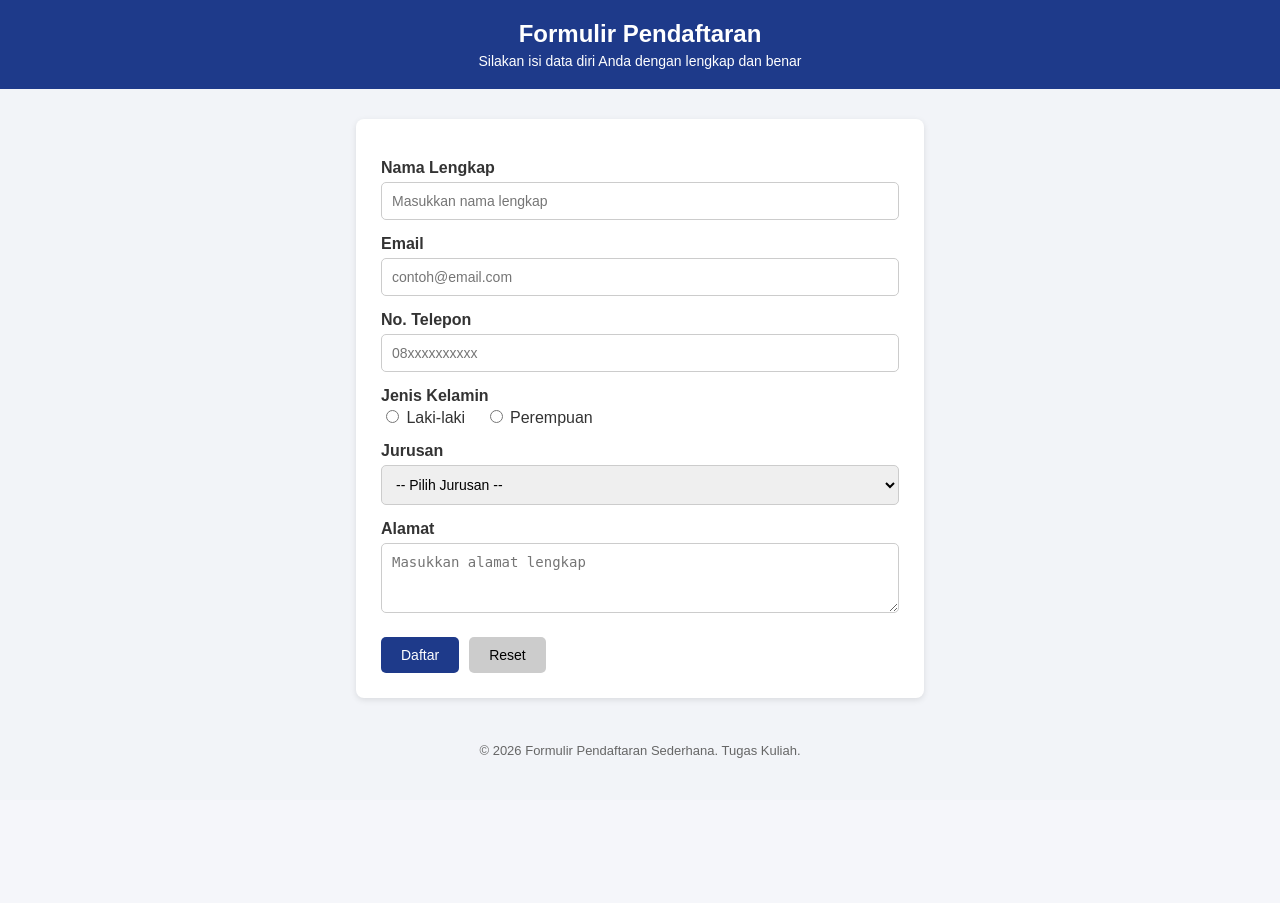
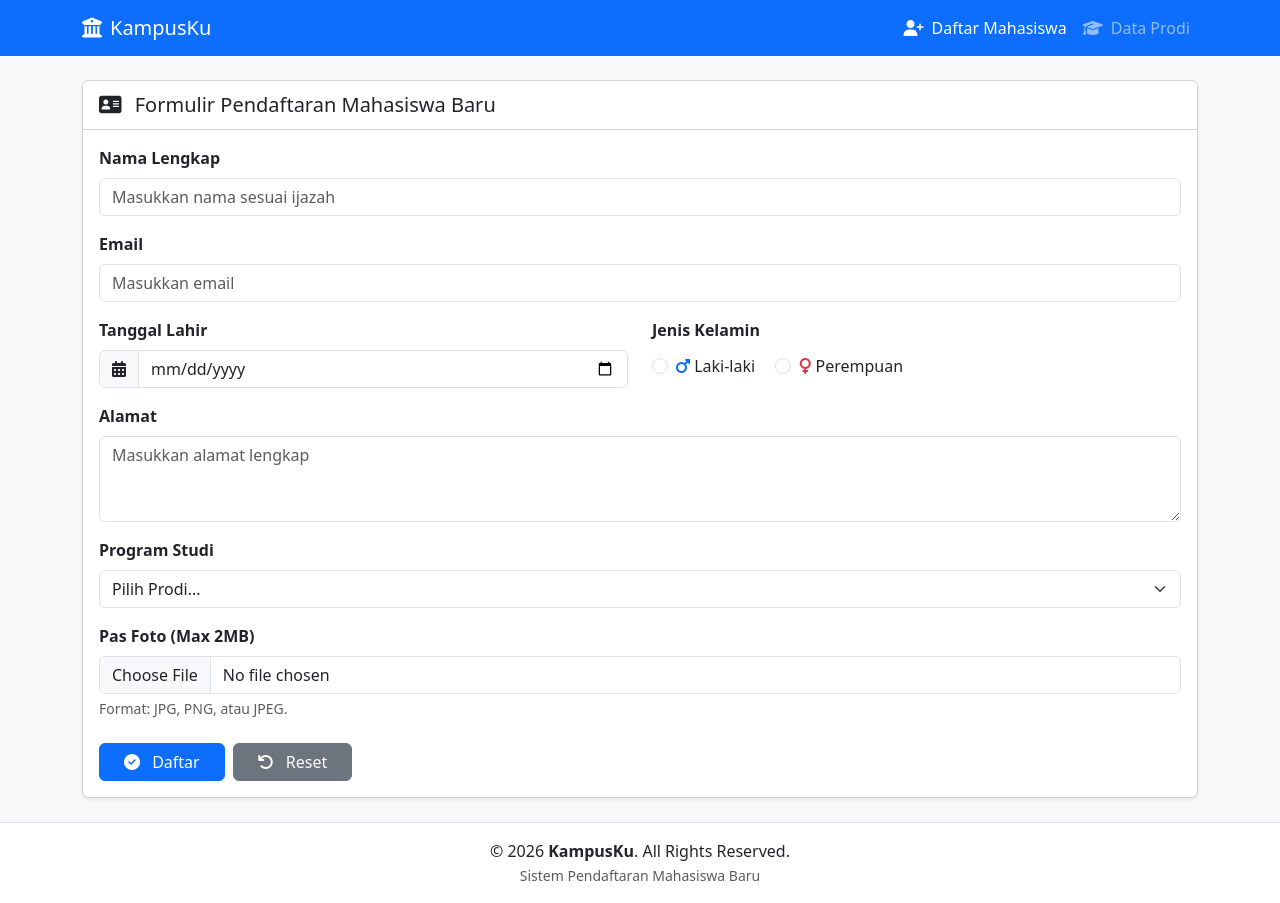
Before and after one commit to iputusathyapremasuarbawa-stack/koma, a PHP site: page /Kuliah/form_tambah.php in a window 1280 px wide. Before the commit the page ends 758 px from the top, so only its background shows below. Run offline with PHP 8.4, Linux system fonts and the light colour scheme.

Commit message:
Rebuild registration form to follow the course reference
Uses Bootstrap 5.3 and Font Awesome 6.4, a KampusKu navbar and footer,
a $title passed to header.php, birth date, study program and photo
upload fields, the JavaScript photo check, and a MahasiswaBaru class
that shows the submitted data. Processing stays in form_tambah.php so
the folder keeps its three files.

Co-Authored-By: Claude Opus 5.5 <noreply@anthropic.com>
Claude-Session: https://claude.ai/code/session_01Dg3BVGV75u2iXAGtD5so29

```diff
--- a/Kuliah/footer.php
+++ b/Kuliah/footer.php
@@ -1,6 +1,10 @@
     </main>
-    <footer>
-        &copy; <?php echo date('Y'); ?> Formulir Pendaftaran Sederhana. Tugas Kuliah.
+
+    <footer class="bg-white border-top py-3 text-center">
+        <div>&copy; <?= date('Y') ?> <strong>KampusKu</strong>. All Rights Reserved.</div>
+        <small class="text-muted">Sistem Pendaftaran Mahasiswa Baru</small>
     </footer>
+
+    <script src="https://cdn.jsdelivr.net/npm/bootstrap@5.3.0/dist/js/bootstrap.bundle.min.js"></script>
 </body>
 </html>
--- a/Kuliah/form_tambah.php
+++ b/Kuliah/form_tambah.php
@@ -1,117 +1,188 @@
 <?php
+$title = "Form Pendaftaran";
 include 'header.php';
 
-// Nilai awal setiap kolom (kosong)
-$nama     = '';
-$email    = '';
-$telepon  = '';
-$jk       = '';
-$jurusan  = '';
-$alamat   = '';
-$error    = [];
-$berhasil = false;
+// 1. Definisi Class
+class MahasiswaBaru {
+    // Property untuk menyimpan data mahasiswa
+    public $nama;
+    public $email;
+    public $tgl_lahir;
+    public $jenis_kelamin;
+    public $alamat;
+    public $id_prodi;
+    public $foto_nama;
+    public $foto_ukuran;
 
-// Proses data ketika tombol Daftar ditekan
-if ($_SERVER['REQUEST_METHOD'] === 'POST') {
-    $nama    = trim($_POST['nama'] ?? '');
-    $email   = trim($_POST['email'] ?? '');
-    $telepon = trim($_POST['telepon'] ?? '');
-    $jk      = $_POST['jk'] ?? '';
-    $jurusan = $_POST['jurusan'] ?? '';
-    $alamat  = trim($_POST['alamat'] ?? '');
-
-    // Validasi sederhana
-    if ($nama === '') {
-        $error[] = 'Nama lengkap wajib diisi.';
-    }
-    if (!filter_var($email, FILTER_VALIDATE_EMAIL)) {
-        $error[] = 'Format email tidak valid.';
-    }
-    if (!preg_match('/^[0-9]{10,13}$/', $telepon)) {
-        $error[] = 'Nomor telepon harus berupa angka 10 sampai 13 digit.';
-    }
-    if ($jk !== 'Laki-laki' && $jk !== 'Perempuan') {
-        $error[] = 'Jenis kelamin wajib dipilih.';
-    }
-    if ($jurusan === '') {
-        $error[] = 'Jurusan wajib dipilih.';
-    }
-    if ($alamat === '') {
-        $error[] = 'Alamat wajib diisi.';
+    // Constructor: Otomatis jalan saat objek dibuat
+    public function __construct($data, $file) {
+        $this->nama          = htmlspecialchars($data['nama']);
+        $this->email         = htmlspecialchars($data['email']);
+        $this->tgl_lahir     = $data['tgl_lahir'];
+        $this->jenis_kelamin = $data['jenis_kelamin'];
+        $this->alamat        = htmlspecialchars($data['alamat']);
+        $this->id_prodi      = $data['id_prodi'];
+        $this->foto_nama     = htmlspecialchars($file['foto_mhs']['name']);
+        $this->foto_ukuran   = $file['foto_mhs']['size'];
     }
 
-    if (empty($error)) {
-        $berhasil = true;
+    public function getNamaProdi() {    // Method: Logika penentuan Nama Prodi
+        $daftar_prodi = [
+            "1" => "Sistem Komputer",
+            "2" => "Sistem Informasi",
+            "3" => "Teknologi Informasi"
+        ];
+        return $daftar_prodi[$this->id_prodi] ?? "Prodi Tidak Diketahui";
     }
+
+    public function getFormatJK() { // Method: Logika penentuan Jenis Kelamin
+        return ($this->jenis_kelamin == "L") ? "Laki-laki" : "Perempuan";
+    }
+
+    public function getTanggalLahir() { // Method: Format Tanggal
+        return date('d-M-Y', strtotime($this->tgl_lahir));
+    }
+
+    public function getFormatUkuranFoto() { // Method: Format Ukuran Foto
+        return number_format($this->foto_ukuran / 1024, 2) . " KB";
+    }
+} // End of Class MahasiswaBaru
+
+// 2. Implementasi Objek
+if ($_SERVER["REQUEST_METHOD"] == "POST") {
+    // Membuat Objek baru dari Class MahasiswaBaru
+    $mhs = new MahasiswaBaru($_POST, $_FILES);
+?>
+    <div class="card shadow-sm">
+        <div class="card-body">
+            <div class="alert alert-success">
+                <h5><i class="fa-solid fa-circle-check"></i> Validasi Berhasil!</h5>
+                <p class="mb-0">Data dikelola menggunakan Class MahasiswaBaru</p>
+            </div>
+
+            <strong>Ringkasan Data:</strong>
+            <table class="table table-striped mt-2">
+                <tr><th style="width: 35%">Nama</th><td><?= $mhs->nama ?></td></tr>
+                <tr><th>Email</th><td><?= $mhs->email ?></td></tr>
+                <tr><th>Jenis Kelamin</th><td><?= $mhs->getFormatJK() ?></td></tr>
+                <tr><th>Prodi</th><td><?= $mhs->getNamaProdi() ?></td></tr>
+                <tr><th>Tanggal Lahir</th><td><?= $mhs->getTanggalLahir() ?></td></tr>
+                <tr><th>Alamat</th><td><?= $mhs->alamat ?></td></tr>
+                <tr><th>Nama File Foto</th><td><?= $mhs->foto_nama ?></td></tr>
+                <tr><th>Ukuran File Foto</th><td><?= $mhs->getFormatUkuranFoto() ?></td></tr>
+            </table>
+
+            <a href="form_tambah.php" class="btn btn-primary px-4">
+                <i class="fa-solid fa-arrow-left me-2"></i> Kembali ke Formulir
+            </a>
+        </div>
+    </div>
+<?php
+} else {
+?>
+    <div class="card shadow-sm">
+        <div class="card-header bg-white">
+            <h5 class="mb-0 py-1"><i class="fa-solid fa-address-card me-2"></i> Formulir Pendaftaran Mahasiswa Baru</h5>
+        </div>
+        <div class="card-body">
+            <form action="form_tambah.php" method="POST" enctype="multipart/form-data">
+                <div class="mb-3">
+                    <label for="nama" class="form-label fw-bold">Nama Lengkap</label>
+                    <input type="text" name="nama" id="nama" class="form-control" placeholder="Masukkan nama sesuai ijazah" required>
+                </div>
+
+                <div class="mb-3">
+                    <label for="email" class="form-label fw-bold">Email</label>
+                    <input type="email" name="email" id="email" class="form-control" placeholder="Masukkan email" required>
+                </div>
+
+                <div class="row">
+                    <div class="col-md-6 mb-3">
+                        <label for="tgl_lahir" class="form-label fw-bold">Tanggal Lahir</label>
+                        <div class="input-group">
+                            <span class="input-group-text"><i class="fa-solid fa-calendar-days"></i></span>
+                            <input type="date" name="tgl_lahir" id="tgl_lahir" class="form-control" required>
+                        </div>
+                    </div>
+
+                    <div class="col-md-6 mb-3">
+                        <label class="form-label fw-bold">Jenis Kelamin</label>
+                        <div class="pt-1">
+                            <div class="form-check form-check-inline">
+                                <input class="form-check-input" type="radio" name="jenis_kelamin" id="jk_l" value="L" required>
+                                <label class="form-check-label" for="jk_l">
+                                    <i class="fa-solid fa-mars text-primary"></i> Laki-laki
+                                </label>
+                            </div>
+                            <div class="form-check form-check-inline">
+                                <input class="form-check-input" type="radio" name="jenis_kelamin" id="jk_p" value="P">
+                                <label class="form-check-label" for="jk_p">
+                                    <i class="fa-solid fa-venus text-danger"></i> Perempuan
+                                </label>
+                            </div>
+                        </div>
+                    </div>
+                </div>
+
+                <div class="mb-3">
+                    <label for="alamat" class="form-label fw-bold">Alamat</label>
+                    <textarea name="alamat" id="alamat" rows="3" class="form-control" placeholder="Masukkan alamat lengkap" required></textarea>
+                </div>
+
+                <div class="mb-3">
+                    <label for="id_prodi" class="form-label fw-bold">Program Studi</label>
+                    <select name="id_prodi" id="id_prodi" class="form-select" required>
+                        <option value="">Pilih Prodi...</option>
+                        <option value="1">Sistem Komputer</option>
+                        <option value="2">Sistem Informasi</option>
+                        <option value="3">Teknologi Informasi</option>
+                    </select>
+                </div>
+
+                <div class="mb-3">
+                    <label for="foto_mhs" class="form-label fw-bold">Pas Foto (Max 2MB)</label>
+                    <input type="file" name="foto_mhs" id="foto_mhs" class="form-control" accept=".jpg,.jpeg,.png" required>
+                    <div class="form-text">Format: JPG, PNG, atau JPEG.</div>
+                </div>
+
+                <div class="d-flex gap-2 mt-4">
+                    <button type="submit" class="btn btn-primary px-4">
+                        <i class="fa-solid fa-circle-check me-2"></i> Daftar
+                    </button>
+
+                    <button type="reset" class="btn btn-secondary px-4">
+                        <i class="fa-solid fa-arrow-rotate-left me-2"></i> Reset
+                    </button>
+                </div>
+            </form>
+        </div>
+    </div>
+
+    <script>
+        document.getElementById('foto_mhs').addEventListener('change', function() {
+            const file = this.files[0]; // Ambil file yang diupload
+            const maxSize = 2 * 1024 * 1024; // Max 2MB
+
+            if (file) {
+                // 1. Cek Format File Dulu (Prioritas)
+                const allowedExtensions = /(\.jpg|\.jpeg|\.png)$/i;
+                if (!allowedExtensions.exec(this.value)) {
+                    alert("Format file salah! Hanya boleh JPG, JPEG, atau PNG.");
+                    this.value = "";
+                    return; // STOP! Jangan lanjut ke bawah
+                }
+
+                // 2. Cek Ukuran File
+                if (file.size > maxSize) {
+                    alert("File kamu terlalu besar! Maksimal ukuran adalah 2MB");
+                    this.value = "";
+                    return; // STOP!
+                }
+            }
+        });
+    </script>
+<?php
 }
 
-// Fungsi agar teks yang ditampilkan aman dari kode HTML
-function aman($teks)
-{
-    return htmlspecialchars($teks, ENT_QUOTES, 'UTF-8');
-}
-
-$daftar_jurusan = ['Teknik Informatika', 'Sistem Informasi', 'Manajemen', 'Akuntansi'];
+include 'footer.php';
 ?>
-
-<div class="kotak">
-    <?php if ($berhasil) : ?>
-        <div class="sukses">Pendaftaran berhasil! Berikut data yang Anda kirim:</div>
-        <table>
-            <tr><td>Nama Lengkap</td><td><?php echo aman($nama); ?></td></tr>
-            <tr><td>Email</td><td><?php echo aman($email); ?></td></tr>
-            <tr><td>No. Telepon</td><td><?php echo aman($telepon); ?></td></tr>
-            <tr><td>Jenis Kelamin</td><td><?php echo aman($jk); ?></td></tr>
-            <tr><td>Jurusan</td><td><?php echo aman($jurusan); ?></td></tr>
-            <tr><td>Alamat</td><td><?php echo nl2br(aman($alamat)); ?></td></tr>
-        </table>
-        <form action="form_tambah.php" method="GET" class="tombol">
-            <button type="submit" class="simpan">Daftar Lagi</button>
-        </form>
-    <?php else : ?>
-        <?php if (!empty($error)) : ?>
-            <div class="error">
-                <?php foreach ($error as $pesan) : ?>
-                    &bull; <?php echo $pesan; ?><br>
-                <?php endforeach; ?>
-            </div>
-        <?php endif; ?>
-
-        <form action="form_tambah.php" method="POST">
-            <label for="nama">Nama Lengkap</label>
-            <input type="text" id="nama" name="nama" value="<?php echo aman($nama); ?>" placeholder="Masukkan nama lengkap" required>
-
-            <label for="email">Email</label>
-            <input type="email" id="email" name="email" value="<?php echo aman($email); ?>" placeholder="contoh@email.com" required>
-
-            <label for="telepon">No. Telepon</label>
-            <input type="tel" id="telepon" name="telepon" value="<?php echo aman($telepon); ?>" placeholder="08xxxxxxxxxx" required>
-
-            <label>Jenis Kelamin</label>
-            <div class="pilihan">
-                <input type="radio" id="laki" name="jk" value="Laki-laki" <?php echo $jk === 'Laki-laki' ? 'checked' : ''; ?> required>
-                <label for="laki">Laki-laki</label>
-                <input type="radio" id="perempuan" name="jk" value="Perempuan" <?php echo $jk === 'Perempuan' ? 'checked' : ''; ?>>
-                <label for="perempuan">Perempuan</label>
-            </div>
-
-            <label for="jurusan">Jurusan</label>
-            <select id="jurusan" name="jurusan" required>
-                <option value="">-- Pilih Jurusan --</option>
-                <?php foreach ($daftar_jurusan as $j) : ?>
-                    <option value="<?php echo $j; ?>" <?php echo $jurusan === $j ? 'selected' : ''; ?>><?php echo $j; ?></option>
-                <?php endforeach; ?>
-            </select>
-
-            <label for="alamat">Alamat</label>
-            <textarea id="alamat" name="alamat" rows="3" placeholder="Masukkan alamat lengkap" required><?php echo aman($alamat); ?></textarea>
-
-            <div class="tombol">
-                <button type="submit" class="simpan">Daftar</button>
-                <button type="reset" class="reset">Reset</button>
-            </div>
-        </form>
-    <?php endif; ?>
-</div>
-
-<?php include 'footer.php'; ?>
--- a/Kuliah/header.php
+++ b/Kuliah/header.php
@@ -3,95 +3,35 @@
 <head>
     <meta charset="UTF-8">
     <meta name="viewport" content="width=device-width, initial-scale=1.0">
-    <title>Formulir Pendaftaran</title>
-    <style>
-        * { box-sizing: border-box; }
-        body {
-            margin: 0;
-            font-family: Arial, Helvetica, sans-serif;
-            background: #f2f4f8;
-            color: #333;
-        }
-        header {
-            background: #1e3a8a;
-            color: #fff;
-            padding: 20px;
-            text-align: center;
-        }
-        header h1 { margin: 0; font-size: 24px; }
-        header p { margin: 5px 0 0; font-size: 14px; }
-        main {
-            max-width: 600px;
-            margin: 30px auto;
-            padding: 0 16px;
-        }
-        .kotak {
-            background: #fff;
-            padding: 25px;
-            border-radius: 8px;
-            box-shadow: 0 2px 6px rgba(0, 0, 0, 0.1);
-        }
-        label {
-            display: block;
-            margin-top: 15px;
-            font-weight: bold;
-        }
-        input, select, textarea {
-            width: 100%;
-            padding: 10px;
-            margin-top: 5px;
-            border: 1px solid #ccc;
-            border-radius: 5px;
-            font-size: 14px;
-        }
-        .pilihan label {
-            display: inline;
-            font-weight: normal;
-            margin-right: 15px;
-        }
-        .pilihan input { width: auto; }
-        .tombol {
-            margin-top: 20px;
-            display: flex;
-            gap: 10px;
-        }
-        button {
-            padding: 10px 20px;
-            border: none;
-            border-radius: 5px;
-            font-size: 14px;
-            cursor: pointer;
-        }
-        .simpan { background: #1e3a8a; color: #fff; }
-        .reset { background: #ccc; }
-        .error {
-            background: #fde2e2;
-            color: #b91c1c;
-            padding: 10px 15px;
-            border-radius: 5px;
-            margin-bottom: 15px;
-        }
-        .sukses {
-            background: #dcfce7;
-            color: #166534;
-            padding: 10px 15px;
-            border-radius: 5px;
-            margin-bottom: 15px;
-        }
-        table { width: 100%; border-collapse: collapse; }
-        td { padding: 8px; border-bottom: 1px solid #eee; vertical-align: top; }
-        td:first-child { width: 35%; font-weight: bold; }
-        footer {
-            text-align: center;
-            padding: 15px;
-            font-size: 13px;
-            color: #666;
-        }
-    </style>
+    <title><?= $title ?> - Sistem Pendaftaran Mahasiswa</title>
+    <link rel="icon" type="image/x-icon" href="https://cdn-icons-png.flaticon.com/512/2231/2231533.png">
+    <link href="https://cdn.jsdelivr.net/npm/bootstrap@5.3.0/dist/css/bootstrap.min.css" rel="stylesheet">
+    <link rel="stylesheet" href="https://cdnjs.cloudflare.com/ajax/libs/font-awesome/6.4.0/css/all.min.css">
 </head>
-<body>
-    <header>
-        <h1>Formulir Pendaftaran</h1>
-        <p>Silakan isi data diri Anda dengan lengkap dan benar</p>
-    </header>
-    <main>
+<body class="d-flex flex-column min-vh-100 bg-light">
+    <nav class="navbar navbar-expand-lg navbar-dark bg-primary">
+        <div class="container">
+            <a class="navbar-brand" href="form_tambah.php">
+                <i class="fa-solid fa-building-columns me-2"></i>KampusKu
+            </a>
+            <button class="navbar-toggler" type="button" data-bs-toggle="collapse" data-bs-target="#menu">
+                <span class="navbar-toggler-icon"></span>
+            </button>
+            <div class="collapse navbar-collapse" id="menu">
+                <ul class="navbar-nav ms-auto">
+                    <li class="nav-item">
+                        <a class="nav-link active" href="form_tambah.php">
+                            <i class="fa-solid fa-user-plus me-1"></i> Daftar Mahasiswa
+                        </a>
+                    </li>
+                    <li class="nav-item">
+                        <a class="nav-link" href="#">
+                            <i class="fa-solid fa-graduation-cap me-1"></i> Data Prodi
+                        </a>
+                    </li>
+                </ul>
+            </div>
+        </div>
+    </nav>
+
+    <main class="container my-4 flex-grow-1">
```
